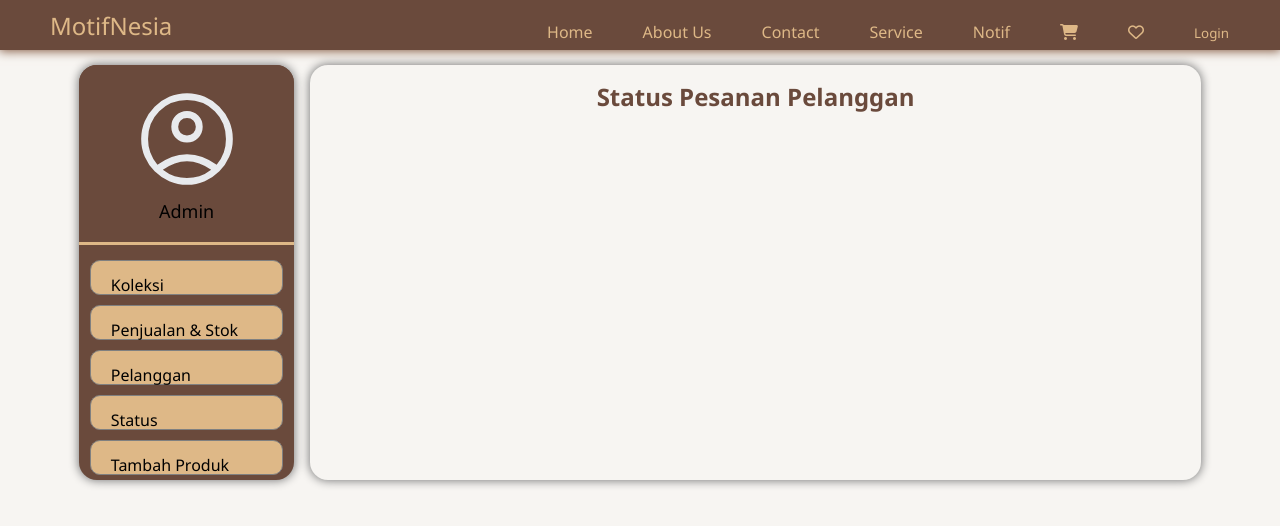
After one commit to abyazzz/Website---Motifnesia, a PHP site: page /admin/status.php in a window 1280 px wide. The commit adds this page. Shown: the top 526 px of the page. Run offline with PHP 8.4, Linux system fonts and the light colour scheme; data comes from the database, SQL or seed files in the repository; data that the repository does not hold is empty.

Commit message:
Update status (blm kelar)

```diff
--- /dev/null
+++ b/admin/css/status.css
@@ -0,0 +1,165 @@
+* {
+  margin: 0;
+  padding: 0;
+  box-sizing: border-box;
+  font-family: "Segoe UI", Tahoma, Geneva, Verdana, sans-serif;
+}
+
+body {
+  background-color: #f7f5f2;
+}
+
+.container {
+  display: flex;
+  width: 90%;
+  padding: 15px;
+  gap: 1rem;
+  margin: auto;
+}
+
+aside {
+  flex: 2;
+  width: 100%;
+  box-shadow: 0 0 10px 1px gray;
+  border-radius: 18px;
+  overflow: hidden;
+  background-color: #6a4a3c;
+}
+.profil {
+  width: 100%;
+  height: 180px;
+  background-color: #6a4a3c;
+  border-bottom: 3px solid burlywood;
+  margin-bottom: 10px;
+  display: flex;
+  flex-direction: column;
+  justify-content: center;
+  align-items: center;
+}
+
+.profil p {
+  font-size: 18px;
+}
+
+.nav {
+  width: 100%;
+  display: flex;
+  flex-direction: column;
+  align-items: center;
+}
+
+.nav li {
+  width: 90%;
+  height: 35px;
+  background-color: burlywood;
+  margin: 5px 0;
+  border: 1px solid gray;
+  border-radius: 10px;
+  list-style: none;
+  padding-left: 20px;
+  transition: 300ms;
+}
+
+.nav li p {
+  border: 0;
+}
+
+.nav li:hover {
+  transform: scale(1.01);
+}
+
+.nav li a {
+  width: 100%;
+  height: 100%;
+  text-decoration: none;
+  display: flex;
+  align-items: center;
+  color: black;
+  margin-top: 7px;
+}
+
+main {
+  flex: 8;
+  padding: 15px;
+  box-shadow: 0 0 10px 1px gray;
+  border-radius: 18px;
+}
+
+h2 {
+  text-align: center;
+  margin-bottom: 20px;
+  color: #6a4a3c;
+}
+
+/* ========== LAYOUT BARIS STATUS ========== */
+.akun-pelanggan,
+.akun-pelanggan.header {
+  display: grid;
+  grid-template-columns: 12% 18% 10% 8% 22% 18% 12%;
+  align-items: center;
+  gap: 10px;
+  margin: 10px auto;
+  padding: 10px;
+  width: 98%;
+  background: #fff;
+  border-radius: 8px;
+  box-shadow: 0 2px 5px rgba(0, 0, 0, 0.1);
+}
+
+.akun-pelanggan.header {
+  font-weight: bold;
+  background: #eaeaea;
+  box-shadow: none;
+  border: 1px solid #ccc;
+}
+
+/* ========== TIAP KOLOM ========== */
+.akun-pelanggan section {
+  font-size: 14px;
+  word-wrap: break-word;
+  color: #333;
+}
+
+/* ========== DROPDOWN STATUS ========== */
+.akun-pelanggan select {
+  width: 100%;
+  padding: 5px;
+  font-size: 13px;
+  border: 1px solid #ccc;
+  border-radius: 4px;
+}
+
+/* ========== BUTTON ========== */
+.akun-pelanggan button {
+  padding: 6px 12px;
+  font-size: 13px;
+  background-color: burlywood;
+  color: #000;
+  border: none;
+  border-radius: 5px;
+  cursor: pointer;
+  transition: 0.3s ease;
+}
+
+.akun-pelanggan button:hover {
+  background-color: #d2aa6d;
+}
+
+/* ========== RESPONSIVE ========== */
+@media (max-width: 1024px) {
+  .akun-pelanggan,
+  .akun-pelanggan.header {
+    grid-template-columns: 1fr;
+  }
+
+  .akun-pelanggan section,
+  .akun-pelanggan select,
+  .akun-pelanggan button {
+    width: 100%;
+    text-align: left;
+  }
+
+  .akun-pelanggan button {
+    margin-top: 8px;
+  }
+}
--- a/admin/edit.php
+++ b/admin/edit.php
@@ -21,7 +21,7 @@ if (isset($_POST["submit"])) {
 <head>
     <meta charset="UTF-8">
     <title>Edit Produk</title>
-    <link rel="stylesheet" href="../asstes/edit.css" />
+    <link rel="stylesheet" href="css/edit.css" />
 </head>
 <body>
     <main>
--- a/admin/penjualan.php
+++ b/admin/penjualan.php
@@ -79,7 +79,7 @@
             <a class="Pelanggan" href="koleksi.php"><p>Koleksi</p></a>
           </li>
           <li>
-            <a class="Pelanggan" href="pelanggan.php"
+            <a class="Pelanggan" href="penjualan.php"
               ><p>Penjualan & Stok</p></a
             >
           </li>
--- /dev/null
+++ b/admin/status.php
@@ -0,0 +1,101 @@
+<?php
+// =========================
+// FILE: status.php (Revisi per checkout_id)
+// =========================
+
+require '../functions/koneksi.php';
+require '../asstes/header-footer/header.php';
+
+// Ambil semua transaksi grouped by checkout_id
+$query = $conn->query("SELECT c.id AS checkout_id, c.user_id, u.nama_lengkap, u.email, c.alamat, c.total_bayar, c.status_id
+  FROM checkout c
+  JOIN users u ON c.user_id = u.id
+  ORDER BY c.created_at DESC");
+
+$statusList = $conn->query("SELECT * FROM status_transaksi")->fetch_all(MYSQLI_ASSOC);
+?>
+<!DOCTYPE html>
+<html lang="id">
+<head>
+  <meta charset="UTF-8">
+  <title>Status Pesanan</title>
+  <link rel="stylesheet" href="css/status.css">
+</head>
+<body>
+  <div class="container">
+    <aside>
+          <section class="profil">
+            <i><svg xmlns="http://www.w3.org/2000/svg" height="110px" viewBox="0 -960 960 960" width="110px" fill="#e8eaed"><path d="M222-255q63-44
+              125-67.5T480-346q71 0 133.5 23.5T739-255q44-54 62.5-109T820-480q0-145-97.5-242.5T480-820q-145 0-242.5 97.5T140-480q0 61 19 116t63
+              109Zm257.81-195q-57.81 0-97.31-39.69-39.5-39.68-39.5-97.5 0-57.81 39.69-97.31 39.68-39.5 97.5-39.5 57.81 0 97.31 39.69 39.5 39.68
+              39.5 97.5 0 57.81-39.69 97.31-39.68 39.5-97.5 39.5Zm.66 370Q398-80 325-111.5t-127.5-86q-54.5-54.5-86-127.27Q80-397.53 80-480.27
+                80-563 111.5-635.5q31.5-72.5 86-127t127.27-86q72.76-31.5 155.5-31.5 82.73 0 155.23 31.5 72.5 31.5 127 86t86 127.03q31.5 72.53
+                31.5 155T848.5-325q-31.5 73-86 127.5t-127.03 86Q562.94-80 480.47-80Zm-.47-60q55 0 107.5-16T691-212q-51-36-104-55t-107-19q-54
+                0-107 19t-104 55q51 40 103.5 56T480-140Zm0-370q34 0 55.5-21.5T557-587q0-34-21.5-55.5T480-664q-34 0-55.5 21.5T403-587q0 34
+                  21.5 55.5T480-510Zm0-77Zm0 374Z"/></svg></i>
+            <p>Admin</p>
+          </section>
+          <div class="nav">
+            <li>
+              <a class="Status" href="Koleksi.php"><p>Koleksi</p></a>
+            </li>
+            <li>
+              <a class="Status" href="penjualan.php"
+                ><p>Penjualan & Stok</p></a
+              >
+            </li>
+            <li>
+              <a class="Status" href="pelanggan.php"
+                ><p>Pelanggan</p></a
+              >
+            </li>
+            <li>
+              <a class="status" href="#"><p>Status</p></a>
+            </li>
+            <li>
+              <a class="Status" href="tembah.php"
+                ><p>Tambah Produk</p></a
+              >
+            </li>
+          </div>
+        </aside>
+
+    <main>
+    <h2>Status Pesanan Pelanggan</h2>
+
+    <?php while ($row = $query->fetch_assoc()): ?>
+      <?php
+        $checkout_id = $row['checkout_id'];
+        $produk = $conn->query("SELECT ci.*, p.nama_produk FROM checkout_items ci JOIN produk p ON ci.product_id = p.id WHERE ci.checkout_id = $checkout_id");
+      ?>
+      <form method="post" action="proses_status.php" class="akun-pelanggan">
+        <section><?= $row['nama_lengkap'] ?></section>
+        <section>
+          <ul>
+            <?php while ($p = $produk->fetch_assoc()): ?>
+              <li><?= $p['nama_produk'] ?> (<?= $p['ukuran'] ?>) &nbsp;&nbsp; <?= $p['qty'] ?> &nbsp;&nbsp; Rp <?= number_format($p['harga_satuan'], 0, ',', '.') ?></li>
+            <?php endwhile; ?>
+          </ul>
+        </section>
+        <section>Rp <?= number_format($row['total_bayar'], 0, ',', '.') ?></section>
+        <section><?= $row['alamat'] ?></section>
+        <section>
+          <select name="status_id">
+            <?php foreach ($statusList as $s): ?>
+              <option value="<?= $s['id'] ?>" <?= $s['id'] == $row['status_id'] ? 'selected' : '' ?>>
+                <?= $s['nama_status'] ?>
+              </option>
+            <?php endforeach; ?>
+          </select>
+        </section>
+        <section>
+          <input type="hidden" name="checkout_id" value="<?= $checkout_id ?>">
+          <input type="hidden" name="user_id" value="<?= $row['user_id'] ?>">
+          <button type="submit">Update</button>
+        </section>
+      </form>
+    <?php endwhile; ?>
+    </main>
+  </div>
+</body>
+</html>
--- a/asstes/header-footer/header.php
+++ b/asstes/header-footer/header.php
@@ -22,6 +22,7 @@
                 <li><a href="dasbord.html">About Us</a></li>
                 <li><a href="ZZcontact2.html">Contact</a></li>
                 <li><a href="ZZlayanankami.html">Service</a></li>
+                <li><a href="notifikasi.php">Notif</a></li>
                 <li><a href="keranjang.php"><i class="fa-solid fa-cart-shopping"></i></a></li>
                 <li><a href="favorit.php"><i class="fa-regular fa-heart"></i></a></li>
                 <li>
--- a/asstes/header-footer/headerIndex.php
+++ b/asstes/header-footer/headerIndex.php
@@ -22,8 +22,9 @@
                 <li><a href="dasbord.html">About Us</a></li>
                 <li><a href="ZZcontact2.html">Contact</a></li>
                 <li><a href="ZZlayanankami.html">Service</a></li>
-                <li><a href="../Website---Motifnesia/pages/keranjang.php"><i class="fa-solid fa-cart-shopping"></i></a></li>
-                <li><a href="../Website---Motifnesia/pages/favorit.php"><i class="fa-regular fa-heart"></i></a></li>
+                <li><a href="pages/notifikasi.php">Notif</a></li>
+                <li><a href="pages/keranjang.php"><i class="fa-solid fa-cart-shopping"></i></a></li>
+                <li><a href="pages/favorit.php"><i class="fa-regular fa-heart"></i></a></li>
                 <li>
                     <?php if (isset($_SESSION['username'])): ?>
                         <a href="./pages/profileUser.php">
```
Also changed, not shown: admin/proses_status.php (added, +33 -0 lines), asstes/css/notifikasi.css (added, +44 -0 lines), functions/functionCheckOut.php (+1 -13 lines), pages/notifikasi.php (added, +34 -0 lines), pages/transaksi.php (+7 -4 lines), asstes/img/683edff8c7fd5.jpg (added), asstes/uploads/foto_683ac20616e32.jpg (added).
